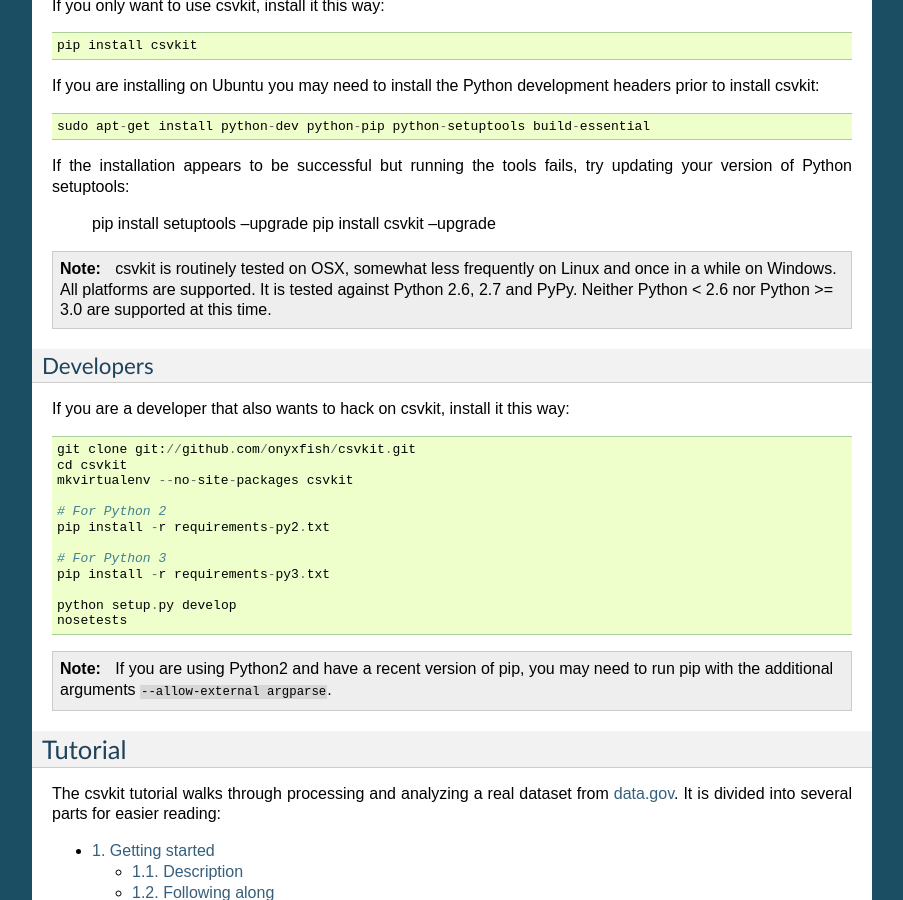
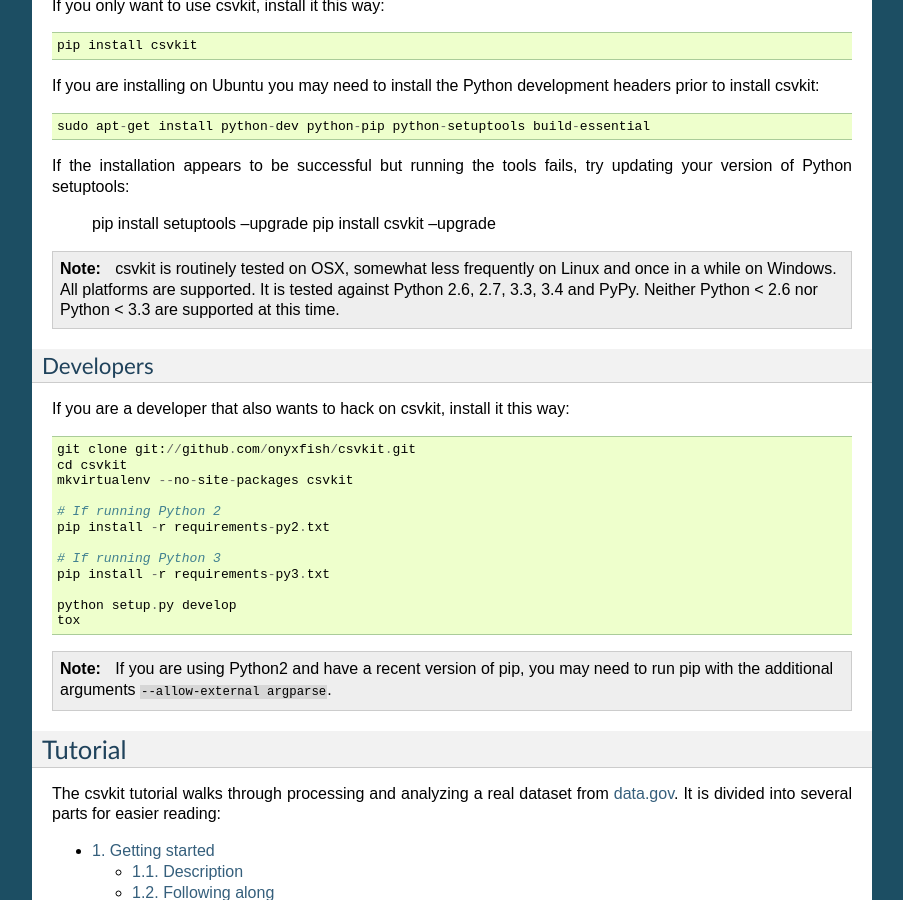
Before and after one commit to wireservice/csvkit, a Sphinx documentation site: the page built from docs/index.rst, in a window 1280 px wide and 900 px high, scrolled down 849 px. Shown: the whole window, without its empty margins (198-1101 px from the left). Built offline with Sphinx 7.4.7, drawn with Linux system fonts in a browser that asks for light colours; some of the changed text lies outside the part shown.

Commit message:
Docs and tox updates.

```diff
--- a/docs/conf.py
+++ b/docs/conf.py
@@ -54,9 +54,9 @@
 # built documents.
 #
 # The short X.Y version.
-version = '0.7.3'
+version = '0.8.0'
 # The full version, including alpha/beta/rc tags.
-release = '0.7.3 (beta)'
+release = '0.8.0 (beta)'
 
 # The language for content autogenerated by Sphinx. Refer to documentation
 # for a list of supported languages.
--- a/docs/index.rst
+++ b/docs/index.rst
@@ -49,7 +49,7 @@
 
 .. note::
 
-    csvkit is routinely tested on OSX, somewhat less frequently on Linux and once in a while on Windows. All platforms are supported. It is tested against Python 2.6, 2.7 and PyPy. Neither Python < 2.6 nor Python >= 3.0 are supported at this time.
+    csvkit is routinely tested on OSX, somewhat less frequently on Linux and once in a while on Windows. All platforms are supported. It is tested against Python 2.6, 2.7, 3.3, 3.4 and PyPy. Neither Python < 2.6 nor Python < 3.3 are supported at this time.
 
 Developers
 ----------
@@ -60,14 +60,14 @@
     cd csvkit
     mkvirtualenv --no-site-packages csvkit
 
-    # For Python 2
+    # If running Python 2
     pip install -r requirements-py2.txt
 
-    # For Python 3
+    # If running Python 3
     pip install -r requirements-py3.txt
 
     python setup.py develop
-    nosetests
+    tox
 
 .. note::
 
```
Also changed, not shown: setup.py (+6 -1 lines), 3 other files.
